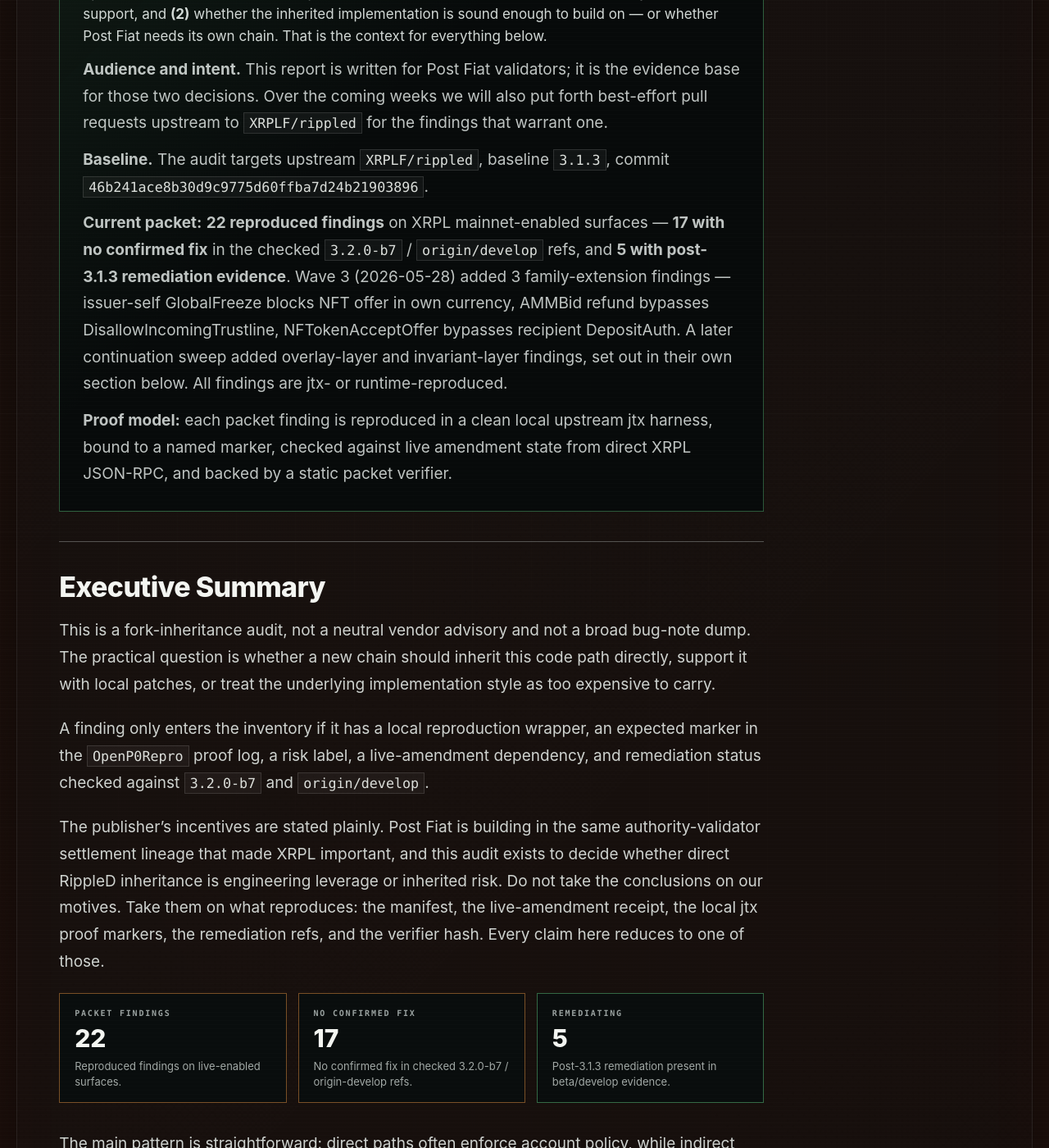
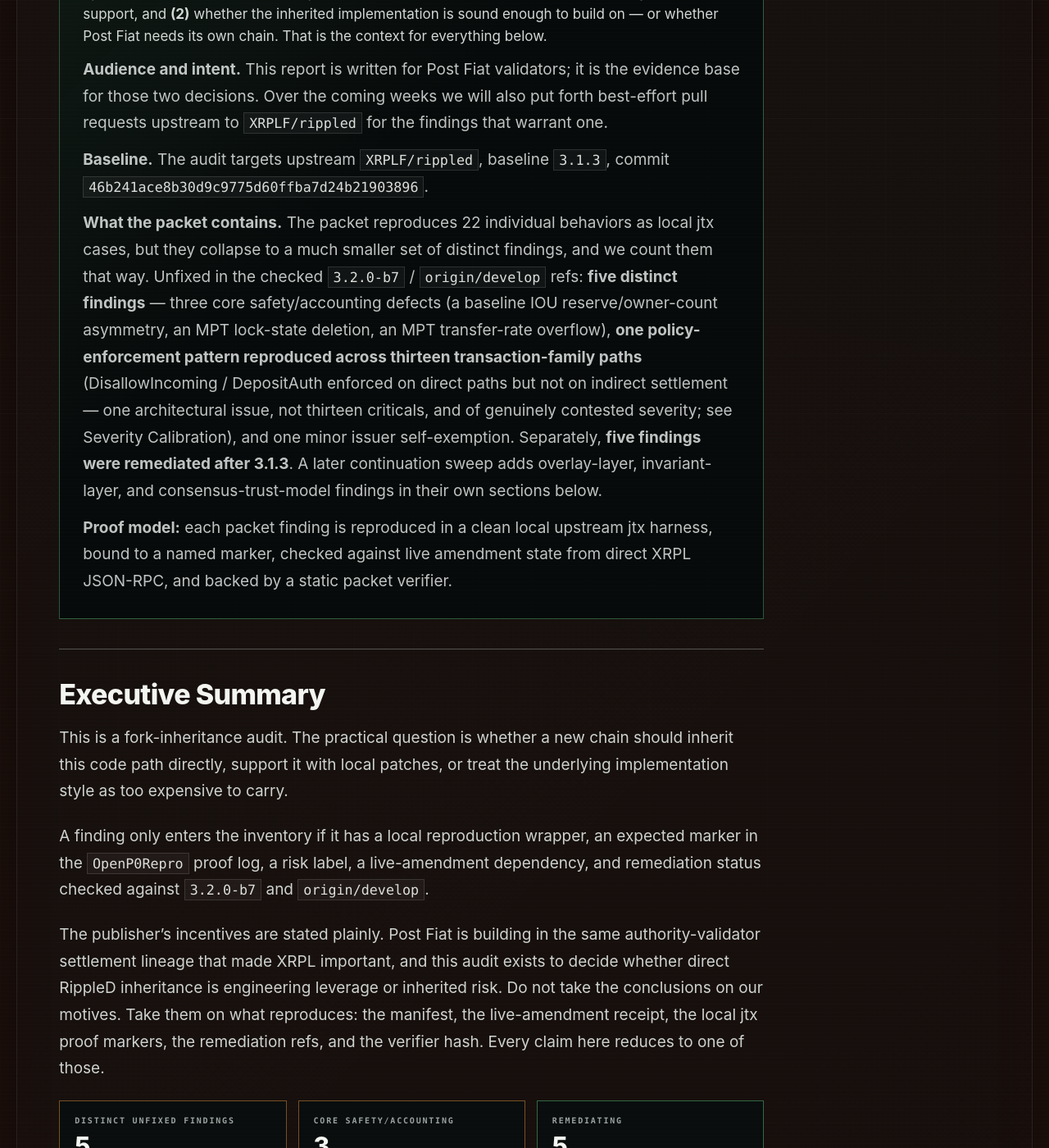
Before and after one commit to agtico/agtico.github.io, a Jekyll site: the page built from _posts/2026-05-26-xrpl-rippled-open-p0-freeze-audit.md, in a window 1280 px wide and 1400 px high, scrolled down 851 px. Shown: the whole window at 82% size. Built offline with Jekyll 4.4.1, drawn with Linux system fonts in a browser that asks for light colours; some of the changed text lies outside the part shown.

Commit message:
Article: deflate finding count (5 distinct unfixed / 3 core / 5 remediated; policy cluster counted as one pattern across 13 paths), remove rhetorical tics (honest, load-bearing, not-X-it's-Y constructions)

```diff
--- a/_posts/2026-05-26-xrpl-rippled-open-p0-freeze-audit.md
+++ b/_posts/2026-05-26-xrpl-rippled-open-p0-freeze-audit.md
@@ -2,7 +2,7 @@
 layout: report
 title: "RippleD 3.1.3 Fork-Inheritance Audit: Live Findings And Remediation Inventory"
 date: "2026-05-26 20:00:00 +0000"
-summary: "Post Fiat's live-filtered XRPL rippled 3.1.3 fork-inheritance audit currently contains 22 reproduced findings on mainnet-enabled surfaces: 17 without a confirmed fix in the checked 3.2.0-b7/origin-develop refs and 5 with post-3.1.3 remediation evidence. (Wave 3, 2026-05-28: +3 family-extension findings, jtx-confirmed.)"
+summary: "Post Fiat's XRPL rippled 3.1.3 fork-inheritance audit: five distinct unfixed findings (three core safety/accounting defects, one policy-enforcement pattern reproduced across thirteen transaction-family paths of genuinely contested severity, one minor), plus five remediated after 3.1.3 — reproduced as 22 local jtx cases. A continuation sweep adds overlay-, invariant-, and consensus-trust-model findings."
 category: Post Fiat Research
 xrpl_report: true
 copy_article: true
@@ -19,7 +19,7 @@
   <p><strong>The contention.</strong> As it stands today, Post Fiat inherits the XRP Ledger. Our controlled testnet runs on a maintained <code>XRPLF/rippled</code> fork, and prior to this work the operating assumption was simple: we are live on that fork and we inherit its package updates as they ship. This article exists because we are now testing that assumption directly. We are in the midst of a full-scale security audit of the upstream codebase to settle two questions: <strong>(1)</strong> which XRPL features Post Fiat actually needs to support, and <strong>(2)</strong> whether the inherited implementation is sound enough to build on — or whether Post Fiat needs its own chain. That is the context for everything below.</p>
   <p><strong>Audience and intent.</strong> This report is written for Post Fiat validators; it is the evidence base for those two decisions. Over the coming weeks we will also put forth best-effort pull requests upstream to <code>XRPLF/rippled</code> for the findings that warrant one.</p>
   <p><strong>Baseline.</strong> The audit targets upstream <code>XRPLF/rippled</code>, baseline <code>3.1.3</code>, commit <code>46b241ace8b30d9c9775d60ffba7d24b21903896</code>.</p>
-  <p><strong>Current packet:</strong> <strong>22 reproduced findings</strong> on XRPL mainnet-enabled surfaces — <strong>17 with no confirmed fix</strong> in the checked <code>3.2.0-b7</code> / <code>origin/develop</code> refs, and <strong>5 with post-3.1.3 remediation evidence</strong>. Wave 3 (2026-05-28) added 3 family-extension findings — issuer-self GlobalFreeze blocks NFT offer in own currency, AMMBid refund bypasses DisallowIncomingTrustline, NFTokenAcceptOffer bypasses recipient DepositAuth. A later continuation sweep added overlay-layer and invariant-layer findings, set out in their own section below. All findings are jtx- or runtime-reproduced.</p>
+  <p><strong>What the packet contains.</strong> The packet reproduces 22 individual behaviors as local jtx cases, but they collapse to a much smaller set of distinct findings, and we count them that way. Unfixed in the checked <code>3.2.0-b7</code> / <code>origin/develop</code> refs: <strong>five distinct findings</strong> — three core safety/accounting defects (a baseline IOU reserve/owner-count asymmetry, an MPT lock-state deletion, an MPT transfer-rate overflow), <strong>one policy-enforcement pattern reproduced across thirteen transaction-family paths</strong> (DisallowIncoming / DepositAuth enforced on direct paths but not on indirect settlement — one architectural issue, not thirteen criticals, and of genuinely contested severity; see Severity Calibration), and one minor issuer self-exemption. Separately, <strong>five findings were remediated after 3.1.3</strong>. A later continuation sweep adds overlay-layer, invariant-layer, and consensus-trust-model findings in their own sections below.</p>
   <p><strong>Proof model:</strong> each packet finding is reproduced in a clean local upstream jtx harness, bound to a named marker, checked against live amendment state from direct XRPL JSON-RPC, and backed by a static packet verifier.</p>
 </div>
 
@@ -27,7 +27,7 @@
 
 ## Executive Summary
 
-This is a fork-inheritance audit, not a neutral vendor advisory and not a broad bug-note dump. The practical question is whether a new chain should inherit this code path directly, support it with local patches, or treat the underlying implementation style as too expensive to carry.
+This is a fork-inheritance audit. The practical question is whether a new chain should inherit this code path directly, support it with local patches, or treat the underlying implementation style as too expensive to carry.
 
 A finding only enters the inventory if it has a local reproduction wrapper, an expected marker in the `OpenP0Repro` proof log, a risk label, a live-amendment dependency, and remediation status checked against `3.2.0-b7` and `origin/develop`.
 
@@ -35,14 +35,14 @@
 
 <div class="pearl-hero-grid">
   <div class="pearl-scorecard warn">
-    <span class="label">Packet findings</span>
-    <span class="value">22</span>
-    <span class="hint">Reproduced findings on live-enabled surfaces.</span>
+    <span class="label">Distinct unfixed findings</span>
+    <span class="value">5</span>
+    <span class="hint">3 core safety/accounting + 1 policy-enforcement pattern (13 paths, contested) + 1 minor. 22 jtx reproductions total.</span>
   </div>
   <div class="pearl-scorecard warn">
-    <span class="label">No confirmed fix</span>
-    <span class="value">17</span>
-    <span class="hint">No confirmed fix in checked 3.2.0-b7 / origin-develop refs.</span>
+    <span class="label">Core safety/accounting</span>
+    <span class="value">3</span>
+    <span class="hint">Reserve/owner-count asymmetry, MPT lock-state deletion, MPT transfer-rate overflow — not policy-dependent.</span>
   </div>
   <div class="pearl-scorecard good">
     <span class="label">Remediating</span>
@@ -79,7 +79,7 @@
   <div class="xrpl-calibration-card">
     <span>Policy-enforcement cluster</span>
     <strong>Important as a repeated implementation pattern</strong>
-    <p>The DisallowIncoming and DepositAuth cases are enforcement-consistency failures: a policy the direct path enforces is bypassed by an indirect settlement path that reaches the same ledger effect. If upstream intends those flags as soft preferences, that should be specified. If they are hard account policies, enforcement belongs at the shared ledger-effect boundary — not re-implemented per transaction family.</p>
+    <p>The DisallowIncoming and DepositAuth cases are enforcement-consistency failures: a policy the direct path enforces is bypassed by an indirect settlement path that reaches the same ledger effect. If upstream intends those flags as soft preferences, that should be specified. If they are hard account policies, enforcement belongs at the shared ledger-effect boundary, where one check covers every settlement path.</p>
   </div>
   <div class="xrpl-calibration-card remediated">
     <span>Remediation evidence</span>
@@ -203,7 +203,7 @@
 
 3. **Invariant layer at 3.1.3 does not catch the resulting state.** `src/xrpld/app/tx/detail/InvariantCheck.h` defines twenty-five invariant classes. The only `sfOwnerCount` checks in `InvariantCheck.cpp` are `AccountRootsDeletedClean::finalize` (fires only when an account is being deleted, requires `OwnerCount == 0`) and `ValidLoanBroker::finalize` (LoanBroker-specific). There is no general invariant for "an account's `OwnerCount` equals the count of its owner-directory entries" or "a trustline's positive-balance side has its reserve flag set." A transaction that leaves either consistency property broken therefore commits without an invariant violation.
 
-This is a foundational accounting-integrity defect. Each occurrence leaks one trustline owner reserve that should have been charged and leaves a `RippleState` object with no reserve backing. It is the most consequential single item in the packet for a precise reason: it sits in the baseline IOU credit primitive, is gated by no amendment, has no landed fix, and is invisible to the invariant pass. The cost is integrity rather than direct theft — and at a foundational layer that every fork inherits, an uncharged-reserve drift in the core credit primitive is the more expensive kind of defect to carry.
+This is a foundational accounting-integrity defect. Each occurrence leaks one trustline owner reserve that should have been charged and leaves a `RippleState` object with no reserve backing. It is the most consequential single item in the packet for a precise reason: it sits in the baseline IOU credit primitive, is gated by no amendment, has no landed fix, and is invisible to the invariant pass. It costs accounting integrity at a foundational layer that every fork inherits, and an uncharged-reserve drift in the core credit primitive is an expensive kind of defect to carry.
 
 Reachability is concrete. The solidly reachable route is `CashCheck` settlement against a trustline that was previously cleared — the path the PR author's own description in [#5867](https://github.com/XRPLF/rippled/pull/5867) emphasizes. Several of this finding's twelve markers (`AMMWithdraw`, `AMMClawback`, `AMM` paired-asset returns) reach `rippleCreditIOU` primarily along the already-handled toward-zero path and exercise the unhandled positive-transition edge only under narrower conditions. The defect at the helper level is unconditional, and the invariant layer does not catch the resulting state.
 
@@ -211,7 +211,7 @@
 
 ## Inventory
 
-Read the `Risk` column as internal fork-inheritance risk. For the policy cluster, the score reflects repeated cross-path enforcement drift and downstream audit burden; for the core safety/accounting findings, it reflects direct state-safety impact. The near-uniform 8.0 across the policy cluster is a deliberate scoring choice: these are facets of one architectural concern — the same receive-policy invariant rediscovered across transaction families — not eleven independent severities. Whether upstream intends those ledger flags as hard invariants or soft preferences is a specification question the protocol should answer; for a chain deciding what to inherit, an unspecified policy boundary is itself the risk.
+Read the `Risk` column as internal fork-inheritance risk. For the policy cluster, the score reflects repeated cross-path enforcement drift and downstream audit burden; for the core safety/accounting findings, it reflects direct state-safety impact. The near-uniform 8.0 across the policy cluster is a deliberate scoring choice: these are facets of one architectural concern — the same receive-policy invariant rediscovered across transaction families — scored once and listed across thirteen paths only to show the pattern's breadth. Whether upstream intends those ledger flags as hard invariants or soft preferences is a specification question the protocol should answer; for a chain deciding what to inherit, an unspecified policy boundary is itself the risk.
 
 | ID | Risk | Status | Surface | Exploit class | Repro |
 |---|---:|---|---|---|---|
@@ -629,11 +629,11 @@
 
 ## Overlay-Layer And Invariant Findings (Continuation Sweep)
 
-The packet above is transaction-apply-layer work. A continuation pass extended the same four-trap method to two surfaces a fork inherits wholesale, independent of amendment state: the **peer/overlay network layer** and the **invariant layer**. The distinction that matters here is structural. The transaction-apply path is wrapped in three layers of `try/catch` (`applySteps.cpp`, `apply.cpp`, `BuildLedger.cpp`), so a thrown exception during transaction processing becomes a failed transaction, not a crash. The overlay layer has no such backstop: an unhandled exception on a peer-read strand reaches `std::terminate()`. The findings below are stated at their real severity.
+The packet above is transaction-apply-layer work. A continuation pass extended the same four-trap method to two surfaces a fork inherits wholesale, independent of amendment state: the **peer/overlay network layer** and the **invariant layer**. The distinction that matters here is structural. The transaction-apply path is wrapped in three layers of `try/catch` (`applySteps.cpp`, `apply.cpp`, `BuildLedger.cpp`), so a thrown exception during transaction processing is caught and the transaction simply fails. The overlay layer has no such backstop: an unhandled exception on a peer-read strand reaches `std::terminate()`. The findings below are stated at their real severity.
 
 **Two memory-safety bugs in the `[ledger_replay]` surface — opt-in, off by default.** The ledger-replay feature (`Config::LEDGER_REPLAY`, experimental since rippled 1.7.0, default off) processes peer-supplied `TMProofPathResponse` / `TMReplayDeltaResponse` messages. `LedgerReplayMsgHandler::processProofPathResponse` (`LedgerReplayMsgHandler.cpp:99`) calls `deserializeHeader` on a present-but-truncated `ledgerheader` with no `try/catch` on the peer strand; `SerialIter` throws on buffer underrun and the throw propagates to `std::terminate()`. This is **binary-reproduced** (`LedgerReplay_test::testShortHeaderCrash`): a connected peer, unauthenticated, crashes any node running `[ledger_replay]`, and can crash-loop it on reconnect. A second, lower-severity bug in the same path (`verifyProofPath`, a depth-64 off-by-one) performs a one-byte out-of-bounds read whose result is then masked. Both require the operator to have enabled `[ledger_replay]`; a default node never processes these messages. They are a P0 and a hygiene defect **for replay-enabled operators**, not network-default. The fix is a `try/catch` around `deserializeHeader`, mirroring the guard `InboundLedger::processData` already has on the default-config sibling path.
 
-**One overlay concurrency defect — default config, low impact.** `PeerImp::doAccept` makes an inbound peer broadcast-visible (`overlay_.activate()`, `PeerImp.cpp:784`) before issuing the handshake-response `async_write` (`:803`), and that write bypasses the `send_queue_` machinery that elsewhere guarantees a single outstanding write per stream. A relayed validation/proposal/transaction landing in that window starts a second concurrent `async_write` on the same TLS stream — an Asio single-writer violation. The overlap **reproduces at runtime** (`OverlayConcurrentWrite_test`), but it does **not** crash the node: both writes share the peer strand, so the underlying `SSL_write` calls serialize in time and never access the OpenSSL object concurrently. The realistic effect is out-of-order ciphertext on that one connection — the affected peer link drops — not a node crash. The fix is to defer `activate()` until the handshake write completes. We flag this at its corrected severity (≈P2) precisely because the first-pass theory of a network-wide crash did not survive its own reproduction.
+**One overlay concurrency defect — default config, low impact.** `PeerImp::doAccept` makes an inbound peer broadcast-visible (`overlay_.activate()`, `PeerImp.cpp:784`) before issuing the handshake-response `async_write` (`:803`), and that write bypasses the `send_queue_` machinery that elsewhere guarantees a single outstanding write per stream. A relayed validation/proposal/transaction landing in that window starts a second concurrent `async_write` on the same TLS stream — an Asio single-writer violation. The overlap **reproduces at runtime** (`OverlayConcurrentWrite_test`), but it does **not** crash the node: both writes share the peer strand, so the underlying `SSL_write` calls serialize in time and never access the OpenSSL object concurrently. The realistic effect is out-of-order ciphertext on that one connection, which drops the affected peer link while the node keeps running. The fix is to defer `activate()` until the handshake write completes. We flag this at its corrected severity (≈P2) precisely because the first-pass theory of a network-wide crash did not survive its own reproduction.
 
 **Invariant-layer gaps.** Consistent with the trustline-reserve finding, the invariant pass has coverage holes. `InvariantCheck.cpp` overwrites its violation accumulator (`bad_ =`) instead of OR-ing it (`bad_ |=`) in the MPT amount check, so a violation flagged by one ledger entry can be masked by a later in-range entry in the same transaction. There is no invariant enforcing MPT `OutstandingAmount <= MaximumAmount` or MPT balance conservation. And the AMM invariant does not verify the constant-product relation on `Payment` / `OfferCreate` — only on AMM-management transactions. No exploit is demonstrated through these; they are the same architectural pattern as the reserve finding — the invariant layer trailing the transaction layer — and they are what a fork inherits as latent debt.
 
@@ -641,7 +641,7 @@
 
 ## The Inherited Trust Model: Consensus Safety Is Not Code-Enforced
 
-Everything above is implementation. This is the architecture — and for a fork-inheritance decision it is the load-bearing finding. XRPL's fork-freedom guarantee has two halves: each node requires a local quorum (≥80% of its own trusted validators), and every pair of honest nodes must run trusted-validator lists (UNLs) that overlap by ≥~90%. **rippled enforces the first in code and never checks the second.**
+Everything above is implementation. This is the architecture — and for a fork-inheritance decision it is the finding that matters most. XRPL's fork-freedom guarantee has two halves: each node requires a local quorum (≥80% of its own trusted validators), and every pair of correctly-functioning nodes must run trusted-validator lists (UNLs) that overlap by ≥~90%. **rippled enforces the first in code and never checks the second.**
 
 `ValidatorList::calculateQuorum` (`src/xrpld/app/misc/detail/ValidatorList.cpp:1718`) computes quorum entirely from the local node's own UNL — `max(0.8 × effectiveUNL, 0.6 × unlSize)`. There is no term for, and no runtime access to, any other node's UNL. The overlap precondition — the actual fork-freedom requirement — is never evaluated. There is no minimum UNL size (a UNL of one yields quorum one), and the `--quorum` override only logs "potentially unsafe" and obeys. Two nodes, or two publisher lists, whose UNLs drift apart each compute a valid local quorum, each mark their own ledger validated (`LedgerMaster::checkAccept`), and the network forks — no error, no halt.
 
@@ -662,7 +662,7 @@
 
 ### The same mechanism, described by the people who built it
 
-This is not a contested claim. XRPL's own documentation cites the research that competing UNLs "may need 90% overlap in the worst case to prevent a fork," and co-creator David Schwartz describes consensus legitimacy as flowing through trust lists and validator coordination, with UNL alignment and economic adoption determining which ledger survives a split. Schwartz frames it as a strength: because servers default to the same publisher-curated UNL, manufacturing a rival chain requires five separate layers — old-rule validators, a rival UNL, an old-rule code distribution, infrastructure support, and market recognition.
+This is well-documented. XRPL's own documentation cites the research that competing UNLs "may need 90% overlap in the worst case to prevent a fork," and co-creator David Schwartz describes consensus legitimacy as flowing through trust lists and validator coordination, with UNL alignment and economic adoption determining which ledger survives a split. Schwartz frames it as a strength: because servers default to the same publisher-curated UNL, manufacturing a rival chain requires five separate layers — old-rule validators, a rival UNL, an old-rule code distribution, infrastructure support, and market recognition.
 
 We agree with that description completely. The difference is the lens. The property that makes XRPL fork-resistant is a hard dependency on a trust-and-coordination layer anchored in a handful of centrally-published validator lists (`vl.ripple.com`, `vl.xrplf.org`). For an operator inside that convention it is stability. For an entity deciding whether to **inherit** it, it is the central question: the ledger's safety is not self-enforcing — it rests on a UNL you do not control, with no code backstop if overlap ever degrades.
 
@@ -677,7 +677,7 @@
 - **Inherit the canonical chain** and ride the amendment treadmill. Servers that fall behind an activation (e.g. `fixCleanup3_1_3`, May 27) become amendment-blocked: unable to determine ledger validity, process transactions, or participate in consensus until upgraded. "We inherit package updates" is not passive — missing one makes the node a non-participant, and the ledger's safety remains a function of a UNL Post Fiat does not publish.
 - **Run an independent chain**, which — by Schwartz's own five layers — means standing up Post Fiat validators, a Post Fiat UNL, a code distribution defaulting to it, and the surrounding infrastructure. The cost is real, but it converts an inherited, uncontrolled trust dependency into one Post Fiat governs.
 
-The C++ is largely sound. The decision is not about the code — it is about whose validator list the ledger's safety depends on.
+The C++ is largely sound. What the decision turns on is whose validator list the ledger's safety depends on.
 
 ## Upstream And Disclosure Boundary
 
@@ -698,7 +698,7 @@
 ## Implications For Post Fiat
 
 1. **The implementation is largely sound; the inherited surface is not free.** The packet shows repeated gaps between direct policy checks and indirect settlement paths. Receive-policy enforcement (`DisallowIncomingTrustline`, `DepositAuth`, freeze, authorization, reserve, owner-count) is spread across transaction families instead of centralized at the ledger-effect boundary, so the surface grows faster than review coverage. Inheriting these paths means inheriting that maintenance burden.
-2. **The decisive issue is architectural, not implementation.** Consensus safety is not code-enforced — it rests on a centrally-published UNL and an overlap assumption the code never checks (see "The Inherited Trust Model," reproduced in rippled's own simulator). Inheriting `3.1.3` means inheriting that trust dependency wholesale and riding the amendment treadmill on a validator list Post Fiat does not publish; running an independent chain means standing up Post Fiat's own validators, UNL, and code defaults. The decision turns on whose validator list the ledger's safety depends on, not on the C++.
+2. **The decisive issue is architectural.** Consensus safety is not code-enforced — it rests on a centrally-published UNL and an overlap assumption the code never checks (see "The Inherited Trust Model," reproduced in rippled's own simulator). Inheriting `3.1.3` means inheriting that trust dependency wholesale and riding the amendment treadmill on a validator list Post Fiat does not publish; running an independent chain means standing up Post Fiat's own validators, UNL, and code defaults. What the decision turns on is whose validator list the ledger's safety depends on.
 3. **Treat `3.1.3` as unsafe to inherit blindly** — without this packet's implementation fixes *and* a deliberate, Post-Fiat-controlled UNL/trust posture.
 
 ---
```
Also changed, not shown: other parts of _posts/2026-05-26-xrpl-rippled-open-p0-freeze-audit.md (+1 -1 lines).
